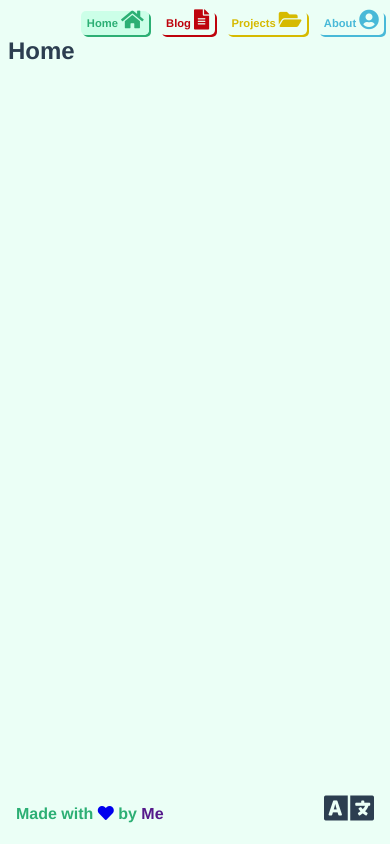
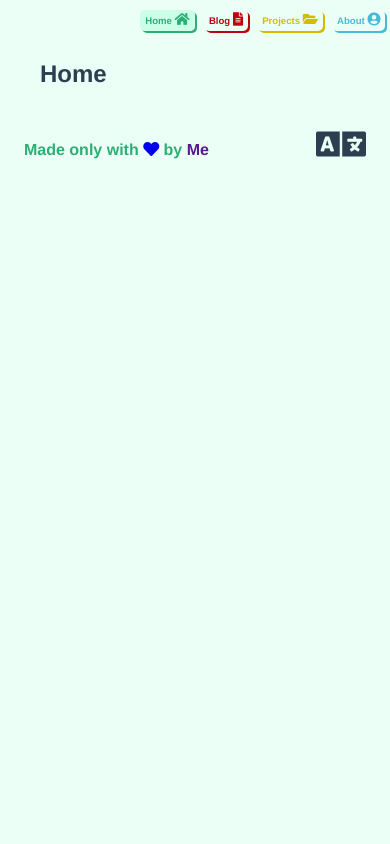
Before and after one commit to Djdany95/PersonalVue, a Vue app: page / in a window 390 px wide. Built offline with nearby package versions, Linux system fonts and the light colour scheme.

Commit message:
Footer fixed, init projects section

```diff
--- a/src/components/Main.vue
+++ b/src/components/Main.vue
@@ -29,8 +29,21 @@ export default {
 </script>
 
 <style>
+header {
+  position: fixed;
+  z-index: 999;
+  right: 0px;
+  top: 10px;
+  width: 100%;
+  text-align: right;
+}
+section{
+  margin-top: 60px;
+  height: 100%;
+  padding: 0 2em 0 2em;
+}
 footer {
-  position: fixed;
+  position: relative;
   left: 0;
   bottom: 0;
   width: 100%;
@@ -45,13 +58,7 @@ footer {
     text-align: right;
   }
 }
-header {
-  position: fixed;
-  right: 0px;
-  top: 10px;
-  width: 100%;
-  text-align: right;
-}
+
 .fade-enter-active, .fade-leave-active {
   transition: opacity .3s;
 }
--- a/src/components/NavMenu.vue
+++ b/src/components/NavMenu.vue
@@ -1,6 +1,6 @@
 <template>
   <nav class="navMenu">
-    <router-link v-for="item in menu" :key="item.name" :style="{'color': item.color, 'background-color': item.url===actual?item.bck:'none'}" :to="item.url">{{ $t('section.'+item.name+'.title') }} <i :class="item.icon"></i></router-link>
+    <router-link v-for="item in menu" :key="item.name" :id="item.name" :style="{'color': item.color}" :to="item.url">{{ $t('section.'+item.name+'.title') }} <i :class="item.icon"></i></router-link>
   </nav>
 </template>
 
@@ -9,7 +9,6 @@ export default {
   name: 'NavMenu',
   data () {
     return {
-      actual: this.$route.path,
       menu: [
         { 'name': 'home', 'icon': 'fas fa-home', 'color': '#2caf74', 'bck': '#ccffe8', 'url': '/' },
         { 'name': 'blog', 'icon': 'fas fa-file-alt', 'color': '#be030c', 'bck': '#ffd1db', 'url': '/blog' },
@@ -20,7 +19,21 @@ export default {
   },
   watch: {
     '$route' (to, from) {
-      this.actual = to.path
+      this.setBckColor()
+    }
+  },
+  mounted () {
+    this.setBckColor()
+  },
+  methods: {
+    setBckColor: function () {
+      this.menu.forEach(item => {
+        if (item.url === this.$route.path) {
+          document.getElementById(item.name).style.backgroundColor = item.bck
+        } else {
+          document.getElementById(item.name).style.backgroundColor = 'initial'
+        }
+      })
     }
   }
 }
@@ -38,20 +51,35 @@ export default {
   margin: 0.5em;
   padding: 0.5em;
 }
+.navMenu .fas {
+  font-size: 1.4em;
+}
 .navMenu a:hover {
-  font-size: 1.1em;
+  font-size: 1.4em;
 }
-
-.navMenu .fas {
-  font-size: 1.8em;
+/*Responsive*/
+@media screen and (max-width: 599.98px) {
+  .navMenu a {
+    font-size: 0.8em;
+  }
+  .navMenu a:hover {
+    font-size: 1.3em;
+  }
 }
-
-@media screen and (max-width: 767.99px) {
+@media screen and (max-width: 425.98px) {
   .navMenu a {
     font-size: 0.7em;
-    }
+  }
   .navMenu a:hover {
-    font-size: 1.2em;
+    font-size: 1.1em;
+  }
+}
+@media screen and (max-width: 399.98px) {
+  .navMenu a {
+    font-size: 0.6em;
+  }
+  .navMenu a:hover {
+    font-size: 0.9em;
   }
 }
 </style>
--- a/src/components/SectionAbout.vue
+++ b/src/components/SectionAbout.vue
@@ -16,9 +16,4 @@ export default {
 </script>
 
 <style scoped>
-#about{
-  margin-top: 10%;
-  height: 100%;
-  width: 100%;
-}
 </style>
--- a/src/components/SectionBlog.vue
+++ b/src/components/SectionBlog.vue
@@ -16,9 +16,4 @@ export default {
 </script>
 
 <style scoped>
-#blog{
-  margin-top: 10%;
-  height: 100%;
-  width: 100%;
-}
 </style>
--- a/src/components/SectionHome.vue
+++ b/src/components/SectionHome.vue
@@ -16,9 +16,4 @@ export default {
 </script>
 
 <style scoped>
-#home{
-  margin-top: 10%;
-  height: 100%;
-  width: 100%;
-}
 </style>
--- a/src/components/SectionProjects.vue
+++ b/src/components/SectionProjects.vue
@@ -2,6 +2,11 @@
 <template>
   <div id="projects">
     <h1>{{ $t('section.projects.title') }}</h1>
+    <a v-for="project in projects" :key="project.name" class="projectCard" :href="project.url" :style="{'background': 'url('+project.img+') no-repeat center'}">
+      <h2>{{ project.name }}</h2>
+      <br>
+      <h4>{{ project.desc }}</h4>
+    </a>
   </div>
 </template>
 
@@ -10,15 +15,68 @@ export default {
   name: 'Projects',
   data () {
     return {
+      projects: [
+        {'name': 'test1', 'img': 'http://via.placeholder.com/250x150', 'url': 'http://via.placeholder.com/250x150', 'desc': 'desc1', 'bck': 'none'},
+        {'name': 'test2', 'img': 'http://via.placeholder.com/250x150', 'url': 'http://via.placeholder.com/250x150', 'desc': 'desc2', 'bck': 'none'},
+        {'name': 'test3', 'img': 'http://via.placeholder.com/250x150', 'url': 'http://via.placeholder.com/250x150', 'desc': 'desc3', 'bck': 'none'},
+        {'name': 'test4', 'img': 'http://via.placeholder.com/250x150', 'url': 'http://via.placeholder.com/250x150', 'desc': 'desc4', 'bck': 'none'},
+        {'name': 'test5', 'img': 'http://via.placeholder.com/250x150', 'url': 'http://via.placeholder.com/250x150', 'desc': 'desc5', 'bck': 'none'},
+        {'name': 'test6', 'img': 'http://via.placeholder.com/250x150', 'url': 'http://via.placeholder.com/250x150', 'desc': 'desc6', 'bck': 'none'}
+      ],
+      colors: ['#ccffe8', '#ffd1db', '#ffffd2', '#d4f6ff', '#95F7CA', '#9ACFF5', '#FFB59A', '#FFD39A']
     }
+  },
+  beforeMount(){
+    this.projects.forEach(project => {
+      project.bck = this.colors[Math.floor(Math.random() * this.colors.length)]
+    });
   }
 }
 </script>
 
 <style scoped>
-#projects{
-  margin-top: 10%;
-  height: 100%;
+.projectCard {
+  margin: 1em 1em 1em 10em;
+  padding: 0.5em 0 0.5em 0;
+  width: 25%;
+  display: inline-block;
+  text-decoration: none;
+  color: #2c3e50;
+  text-align: center;
+  position: relative;
+  transition: all 0.3s ease;
+}
+.projectCard:hover {
+  top: -5px;
+  left: -5px;
+  -webkit-box-shadow: 5px 5px 10px 1px rgba(44,175,116,0.5);
+-moz-box-shadow: 5px 5px 10px 1px rgba(44,175,116,0.5);
+box-shadow: 5px 5px 10px 1px rgba(44,175,116,0.5);
+}
+.projectCard h2 {
+  margin: 0;
+  padding: 0;
+}
+.projectCard img {
+  margin: 0;
+  padding: 0;
   width: 100%;
 }
+.projectCard h4 {
+  margin: 0;
+  padding: 0;
+}
+
+/*Responsive*/
+ @media screen and (max-width: 959.98px) {
+  .projectCard {
+    display: block;
+    font-size: 1.2em;
+    width: 100%;
+    margin: 1em 0 0 0;
+  }
+  .projectCard:hover {
+
+  }
+}
 </style>
--- a/src/shared/i18n.js
+++ b/src/shared/i18n.js
@@ -2,7 +2,7 @@ export const strings = {
   es: {
     name: 'Dkdnil J. Pkfms Nkder',
     madeWith: {
-      made: 'Hecho con',
+      made: 'Hecho sólo con',
       by: 'por',
       me: 'Mi'
     },
@@ -24,7 +24,7 @@ export const strings = {
   en: {
     name: 'Dkdnil J. Pkfms Nkder',
     madeWith: {
-      made: 'Made with',
+      made: 'Made only with',
       by: 'by',
       me: 'Me'
     },
```
